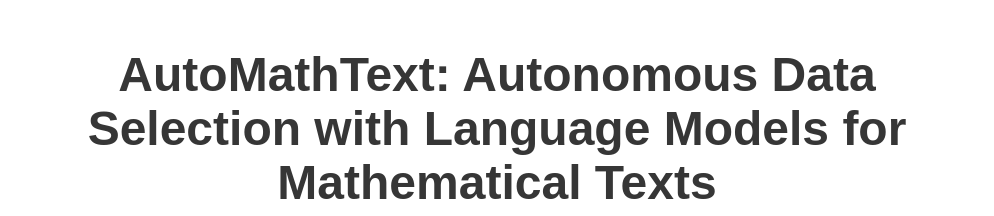
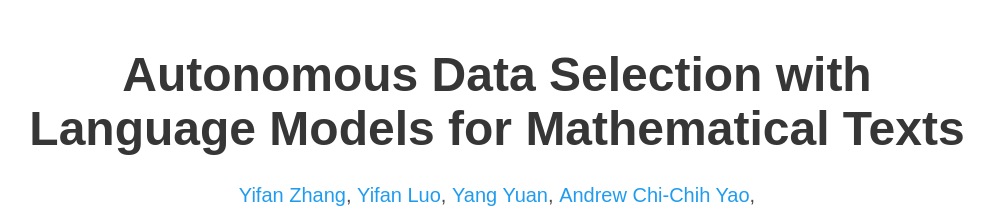
Before and after one commit to auto-data-selection/auto-data-selection.github.io, a plain HTML site: page index.html in a window 1280 px wide. Shown: the top 216 px of the page, without its empty margins (143-1137 px from the left). Drawn offline with nearby package versions, Linux system fonts and the light colour scheme; some icons are missing; a web font is replaced by a local one.

Commit message:
Update index.html

```diff
--- a/index.html
+++ b/index.html
@@ -24,7 +24,7 @@
   <meta name="viewport" content="width=device-width, initial-scale=1">
 
 
-  <title>AutoMathText: Autonomous Data Selection with Language Models for Mathematical Texts</title>
+  <title>Autonomous Data Selection with Language Models for Mathematical Texts</title>
   <link rel="icon" type="image/x-icon" href="static/images/iiis.png">
   <link href="https://fonts.googleapis.com/css?family=Google+Sans|Noto+Sans|Castoro"
   rel="stylesheet">
@@ -52,7 +52,7 @@
       <div class="container is-max-desktop">
         <div class="columns is-centered">
           <div class="column has-text-centered">
-            <h1 class="title is-1 publication-title">AutoMathText: Autonomous Data Selection with Language Models for Mathematical Texts</h1>
+            <h1 class="title is-1 publication-title">Autonomous Data Selection with Language Models for Mathematical Texts</h1>
             <div class="is-size-5 publication-authors">
               <!-- Paper authors -->
               <span class="author-block">
```
